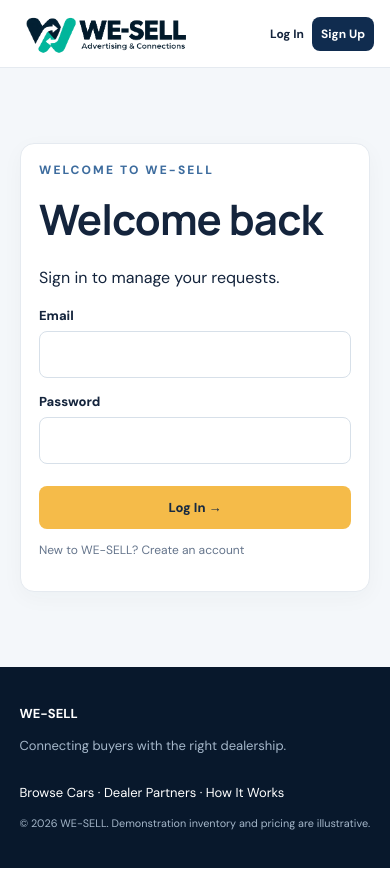
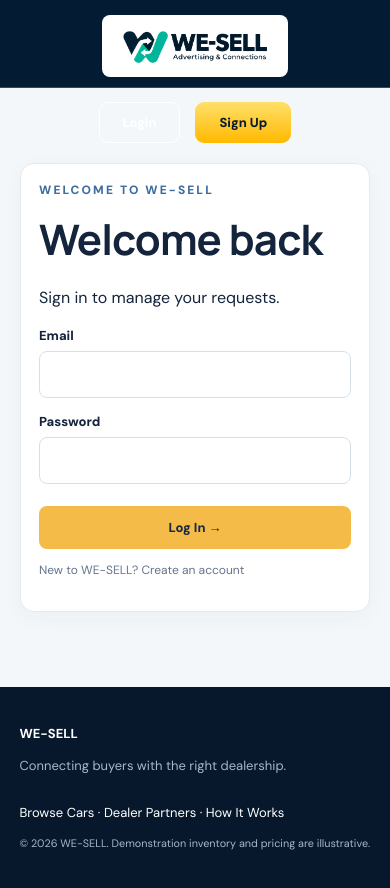
Before and after one commit to zamirvira-collab/wesell, a Flask app: a page that uses templates/base.html in a window 390 px wide. Run offline with Flask 3, Linux system fonts and the light colour scheme.

Commit message:
Update base.html

```diff
--- a/templates/base.html
+++ b/templates/base.html
@@ -1,3 +1,186 @@
-<!doctype html><html lang="en"><head><meta charset="utf-8"><meta name="viewport" content="width=device-width,initial-scale=1"><meta name="description" content="WE-SELL helps car buyers find vehicles and coordinate dealership appointments."><title>{% block title %}WE-SELL{% endblock %} | Find your next car</title><link rel="stylesheet" href="{{ url_for('static',filename='style.css') }}"></head><body><header class="nav">
-<a class="brand" href="{{ url_for('home') }}"><img src="{{ url_for('static', filename='WE-SELL connected arrow logo.png') }}" alt="WE-SELL Logo" style="height:60px;width:auto;max-width:220px;object-fit:contain;"></a>
-<nav><a href="{{ url_for('home') }}">Find Cars</a><a href="{{ url_for('how_it_works') }}">How It Works</a><a href="{{ url_for('dealers_page') }}">For Dealers</a>{% if me %}<a class="navbtn" href="{{ url_for('dashboard') }}">My Dashboard</a><form method="post" action="{{ url_for('logout') }}"><input type="hidden" name="csrf" value="{{csrf}}"><button class="navlink">Log Out</button></form>{% else %}<a href="{{ url_for('login') }}">Log In</a><a class="navbtn" href="{{ url_for('register') }}">Sign Up</a>{% endif %}</nav></header>{% with messages=get_flashed_messages(with_categories=true) %}{% if messages %}<div class="flashwrap">{% for category,message in messages %}<div class="flash {{category}}">{{message}}</div>{% endfor %}</div>{% endif %}{% endwith %}<main>{% block content %}{% endblock %}</main><footer><div><b>WE-SELL</b><p>Connecting buyers with the right dealership.</p></div><div><a href="{{url_for('home')}}">Browse Cars</a> · <a href="{{url_for('dealers_page')}}">Dealer Partners</a> · <a href="{{url_for('how_it_works')}}">How It Works</a></div><small>© 2026 WE-SELL. Demonstration inventory and pricing are illustrative.</small></footer></body></html>
+
+<!doctype html>
+<html lang="en">
+<head>
+  <meta charset="utf-8">
+  <meta name="viewport" content="width=device-width, initial-scale=1">
+
+  <meta name="description"
+        content="WE-SELL helps car buyers find vehicles and coordinate dealership appointments.">
+
+  <title>{% block title %}WE-SELL{% endblock %} | Find your next car</title>
+
+  <link rel="stylesheet"
+        href="{{ url_for('static', filename='style.css') }}">
+
+  <style>
+    .nav {
+      box-sizing: border-box;
+      background: #041b34 !important;
+      border-bottom: 1px solid #245073;
+      padding: 12px max(28px, calc((100% - 1360px)/2));
+      min-height: 88px;
+      display: flex;
+      align-items: center;
+      justify-content: space-between;
+      gap: 25px;
+    }
+
+    .nav .brand {
+      display: flex;
+      align-items: center;
+      background: white;
+      border-radius: 8px;
+      padding: 4px 12px;
+      flex-shrink: 0;
+    }
+
+    .nav .brand img {
+      height: 54px;
+      max-width: 220px;
+      width: auto;
+      object-fit: contain;
+    }
+
+    .nav nav {
+      display: flex;
+      align-items: center;
+      justify-content: flex-end;
+      gap: clamp(14px, 2.5vw, 38px);
+      flex-wrap: wrap;
+    }
+
+    .nav nav a,
+    .nav nav .navlink {
+      color: #ffffff !important;
+      font-weight: 700;
+      text-decoration: none;
+      font-size: 15px;
+      background: transparent;
+    }
+
+    .nav nav a:hover {
+      color: #ffc229 !important;
+    }
+
+    .nav nav a.ws-active {
+      border-bottom: 4px solid #ffc229;
+      padding-bottom: 9px;
+    }
+
+    .nav nav a.ws-login {
+      border: 1px solid white;
+      border-radius: 9px;
+      padding: 11px 23px;
+    }
+
+    .nav nav a.ws-signup {
+      background: linear-gradient(#ffe06a, #ffb900);
+      color: #071a30 !important;
+      border-radius: 9px;
+      padding: 12px 24px;
+      font-weight: 800;
+    }
+
+    .nav nav form {
+      margin: 0;
+    }
+
+    @media(max-width: 760px) {
+      .nav {
+        padding: 15px;
+        flex-direction: column;
+      }
+
+      .nav nav {
+        justify-content: center;
+        gap: 15px;
+      }
+
+      .nav nav a,
+      .nav nav .navlink {
+        font-size: 13px;
+      }
+    }
+  </style>
+</head>
+
+<body>
+  <header class="nav">
+    <a class="brand" href="{{ url_for('home') }}">
+      <img
+        src="{{ url_for('static', filename='WE-SELL connected arrow logo.png') }}"
+        alt="WE-SELL Logo">
+    </a>
+
+    <nav>
+      <a href="{{ url_for('home') }}"
+         class="{% if request.endpoint == 'home' %}ws-active{% endif %}">
+        Find Cars
+      </a>
+
+      <a href="{{ url_for('dealers_page') }}">
+        Dealers
+      </a>
+
+      <a href="{{ url_for('how_it_works') }}">
+        How It Works
+      </a>
+
+      {% if me %}
+        <a href="{{ url_for('dashboard') }}">
+          My Dashboard
+        </a>
+
+        <form method="post" action="{{ url_for('logout') }}">
+          <input type="hidden" name="csrf" value="{{ csrf }}">
+          <button class="navlink" type="submit">
+            Log Out
+          </button>
+        </form>
+      {% else %}
+        <a class="ws-login" href="{{ url_for('login') }}">
+          Login
+        </a>
+
+        <a class="ws-signup" href="{{ url_for('register') }}">
+          Sign Up
+        </a>
+      {% endif %}
+    </nav>
+  </header>
+
+  {% with messages = get_flashed_messages(with_categories=true) %}
+    {% if messages %}
+      <div class="flashwrap">
+        {% for category, message in messages %}
+          <div class="flash {{ category }}">
+            {{ message }}
+          </div>
+        {% endfor %}
+      </div>
+    {% endif %}
+  {% endwith %}
+
+  <main>
+    {% block content %}{% endblock %}
+  </main>
+
+  <footer>
+    <div>
+      <b>WE-SELL</b>
+      <p>Connecting buyers with the right dealership.</p>
+    </div>
+
+    <div>
+      <a href="{{ url_for('home') }}">Browse Cars</a> ·
+      <a href="{{ url_for('dealers_page') }}">Dealer Partners</a> ·
+      <a href="{{ url_for('how_it_works') }}">How It Works</a>
+    </div>
+
+    <small>
+      © 2026 WE-SELL. Demonstration inventory and pricing are illustrative.
+    </small>
+  </footer>
+</body>
+</html>
```
